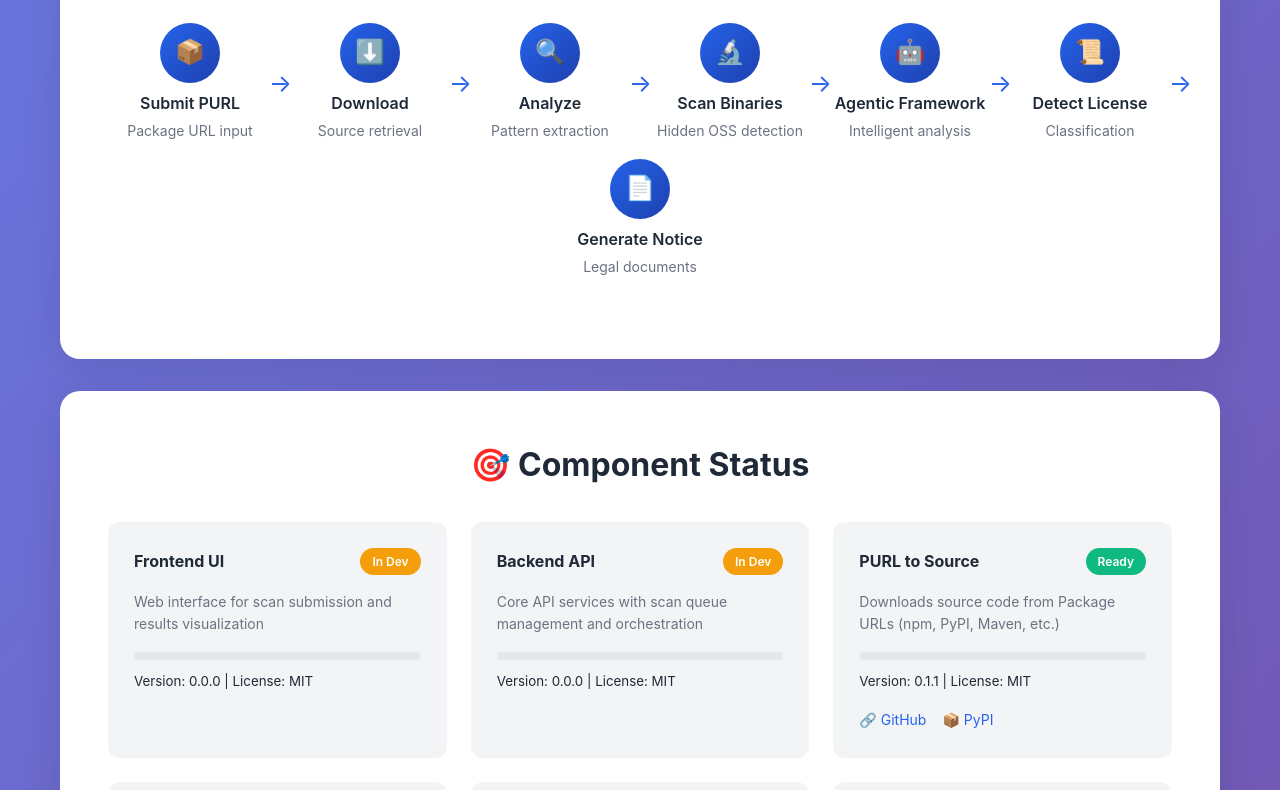
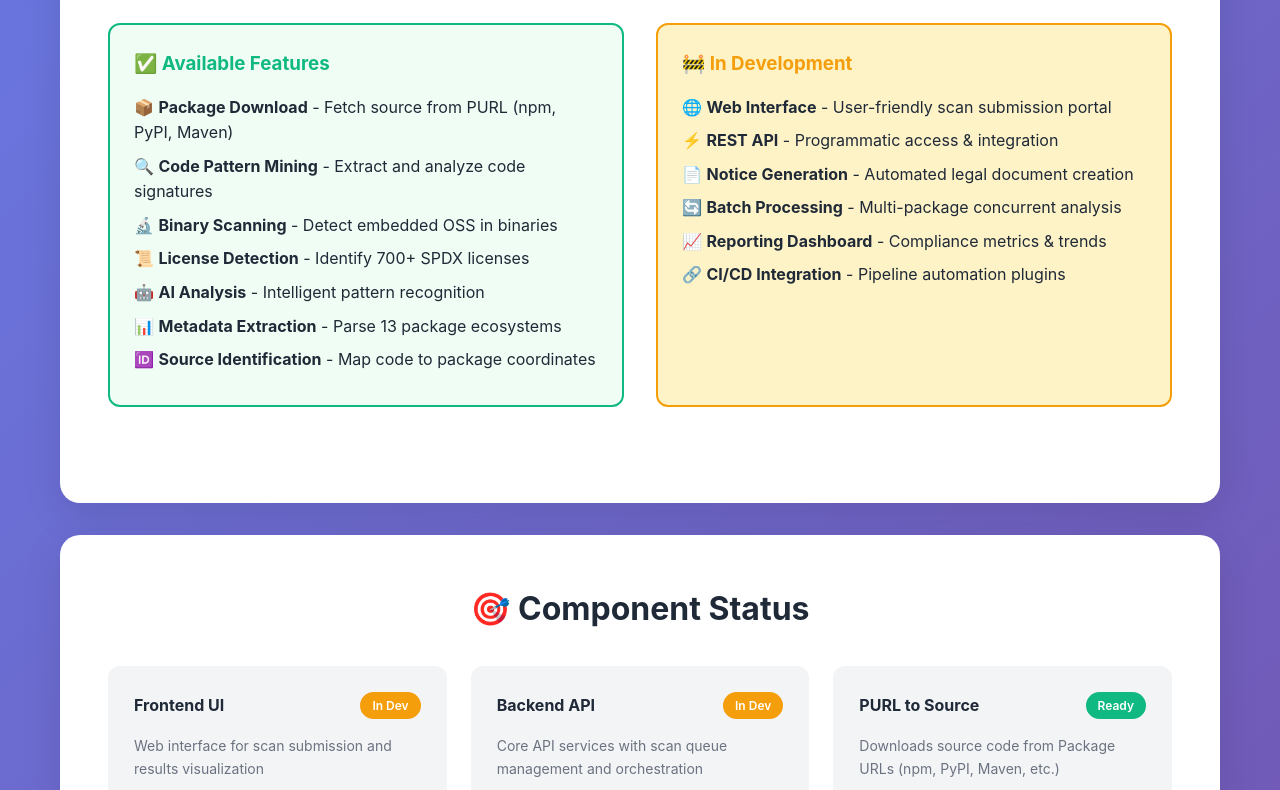
Before and after one commit to oscarvalenzuelab/codecopycatdefender.com, a plain HTML site: page index.html in a window 1280 px wide. Shown: the part 695-1485 px from the top of the page. Drawn offline with Linux system fonts and the light colour scheme.

Commit message:
Remove workflow section, fix progress bars, and add feature map
- Removed Analysis Workflow section as requested
- Removed non-working progress bars from component cards
- Added Feature Map section showing available vs in-development features
- Cleaned up unused CSS for workflow and progress bars
- Updated navigation links

```diff
--- a/index.html
+++ b/index.html
@@ -127,69 +127,6 @@
             margin-top: 0.25rem;
         }
 
-        .workflow {
-            background: white;
-            border-radius: 20px;
-            padding: 3rem;
-            margin: 2rem 0;
-            box-shadow: 0 10px 40px rgba(0,0,0,0.1);
-        }
-
-        .workflow h2 {
-            text-align: center;
-            color: var(--dark);
-            margin-bottom: 2rem;
-            font-size: 2rem;
-        }
-
-        .pipeline {
-            display: flex;
-            justify-content: space-between;
-            align-items: center;
-            flex-wrap: wrap;
-            gap: 1rem;
-            margin: 2rem 0;
-        }
-
-        .pipeline-step {
-            flex: 1;
-            min-width: 140px;
-            text-align: center;
-            position: relative;
-        }
-
-        .pipeline-step:not(:last-child)::after {
-            content: '→';
-            position: absolute;
-            right: -20px;
-            top: 35%;
-            color: var(--primary);
-            font-size: 1.5rem;
-        }
-
-        .step-icon {
-            width: 60px;
-            height: 60px;
-            background: linear-gradient(135deg, var(--primary), var(--primary-dark));
-            border-radius: 50%;
-            display: flex;
-            align-items: center;
-            justify-content: center;
-            margin: 0 auto 0.5rem;
-            color: white;
-            font-size: 1.5rem;
-        }
-
-        .step-title {
-            font-weight: 600;
-            color: var(--dark);
-            margin-bottom: 0.25rem;
-        }
-
-        .step-desc {
-            font-size: 0.875rem;
-            color: #6b7280;
-        }
 
         .components {
             background: white;
@@ -261,20 +198,6 @@
             margin-bottom: 1rem;
         }
 
-        .progress-bar {
-            height: 8px;
-            background: #e5e7eb;
-            border-radius: 4px;
-            overflow: hidden;
-            margin-bottom: 0.5rem;
-        }
-
-        .progress-fill {
-            height: 100%;
-            background: linear-gradient(90deg, var(--primary), var(--secondary));
-            border-radius: 4px;
-            transition: width 0.3s;
-        }
 
         .component-links {
             display: flex;
@@ -334,9 +257,6 @@
                 font-size: 2rem;
             }
 
-            .pipeline-step:not(:last-child)::after {
-                display: none;
-            }
 
             .nav-links {
                 display: none;
@@ -351,7 +271,6 @@
                 🛡️ <span>Copycat Code Defender</span>
             </div>
             <ul class="nav-links">
-                <li><a href="#workflow">Workflow</a></li>
                 <li><a href="#components">Components</a></li>
                 <li><a href="https://github.com/oscarvalenzuelab/copycatcodedefender.com">GitHub</a></li>
             </ul>
@@ -384,44 +303,32 @@
         </div>
     </section>
 
-    <section id="workflow" class="container">
-        <div class="workflow">
-            <h2>🔄 Analysis Workflow</h2>
-            <div class="pipeline">
-                <div class="pipeline-step">
-                    <div class="step-icon">📦</div>
-                    <div class="step-title">Submit PURL</div>
-                    <div class="step-desc">Package URL input</div>
+    <section class="container">
+        <div class="components">
+            <h2>🗺️ Feature Map</h2>
+            <div style="display: grid; grid-template-columns: repeat(auto-fit, minmax(350px, 1fr)); gap: 2rem; margin-bottom: 3rem;">
+                <div style="background: #f0fdf4; border: 2px solid #10b981; border-radius: 12px; padding: 1.5rem;">
+                    <h3 style="color: #10b981; margin-bottom: 1rem;">✅ Available Features</h3>
+                    <ul style="list-style: none; padding: 0;">
+                        <li style="margin-bottom: 0.5rem;">📦 <strong>Package Download</strong> - Fetch source from PURL (npm, PyPI, Maven)</li>
+                        <li style="margin-bottom: 0.5rem;">🔍 <strong>Code Pattern Mining</strong> - Extract and analyze code signatures</li>
+                        <li style="margin-bottom: 0.5rem;">🔬 <strong>Binary Scanning</strong> - Detect embedded OSS in binaries</li>
+                        <li style="margin-bottom: 0.5rem;">📜 <strong>License Detection</strong> - Identify 700+ SPDX licenses</li>
+                        <li style="margin-bottom: 0.5rem;">🤖 <strong>AI Analysis</strong> - Intelligent pattern recognition</li>
+                        <li style="margin-bottom: 0.5rem;">📊 <strong>Metadata Extraction</strong> - Parse 13 package ecosystems</li>
+                        <li style="margin-bottom: 0.5rem;">🆔 <strong>Source Identification</strong> - Map code to package coordinates</li>
+                    </ul>
                 </div>
-                <div class="pipeline-step">
-                    <div class="step-icon">⬇️</div>
-                    <div class="step-title">Download</div>
-                    <div class="step-desc">Source retrieval</div>
-                </div>
-                <div class="pipeline-step">
-                    <div class="step-icon">🔍</div>
-                    <div class="step-title">Analyze</div>
-                    <div class="step-desc">Pattern extraction</div>
-                </div>
-                <div class="pipeline-step">
-                    <div class="step-icon">🔬</div>
-                    <div class="step-title">Scan Binaries</div>
-                    <div class="step-desc">Hidden OSS detection</div>
-                </div>
-                <div class="pipeline-step">
-                    <div class="step-icon">🤖</div>
-                    <div class="step-title">Agentic Framework</div>
-                    <div class="step-desc">Intelligent analysis</div>
-                </div>
-                <div class="pipeline-step">
-                    <div class="step-icon">📜</div>
-                    <div class="step-title">Detect License</div>
-                    <div class="step-desc">Classification</div>
-                </div>
-                <div class="pipeline-step">
-                    <div class="step-icon">📄</div>
-                    <div class="step-title">Generate Notice</div>
-                    <div class="step-desc">Legal documents</div>
+                <div style="background: #fef3c7; border: 2px solid #f59e0b; border-radius: 12px; padding: 1.5rem;">
+                    <h3 style="color: #f59e0b; margin-bottom: 1rem;">🚧 In Development</h3>
+                    <ul style="list-style: none; padding: 0;">
+                        <li style="margin-bottom: 0.5rem;">🌐 <strong>Web Interface</strong> - User-friendly scan submission portal</li>
+                        <li style="margin-bottom: 0.5rem;">⚡ <strong>REST API</strong> - Programmatic access & integration</li>
+                        <li style="margin-bottom: 0.5rem;">📄 <strong>Notice Generation</strong> - Automated legal document creation</li>
+                        <li style="margin-bottom: 0.5rem;">🔄 <strong>Batch Processing</strong> - Multi-package concurrent analysis</li>
+                        <li style="margin-bottom: 0.5rem;">📈 <strong>Reporting Dashboard</strong> - Compliance metrics & trends</li>
+                        <li style="margin-bottom: 0.5rem;">🔗 <strong>CI/CD Integration</strong> - Pipeline automation plugins</li>
+                    </ul>
                 </div>
             </div>
         </div>
@@ -437,9 +344,6 @@
                         <span class="component-status status-development">In Dev</span>
                     </div>
                     <p class="component-desc">Web interface for scan submission and results visualization</p>
-                    <div class="progress-bar">
-                        <div class="progress-fill" style="width: 0%"></div>
-                    </div>
                     <small>Version: 0.0.0 | License: MIT</small>
                 </div>
 
@@ -449,9 +353,6 @@
                         <span class="component-status status-development">In Dev</span>
                     </div>
                     <p class="component-desc">Core API services with scan queue management and orchestration</p>
-                    <div class="progress-bar">
-                        <div class="progress-fill" style="width: 0%"></div>
-                    </div>
                     <small>Version: 0.0.0 | License: MIT</small>
                 </div>
 
@@ -461,9 +362,6 @@
                         <span class="component-status status-ready">Ready</span>
                     </div>
                     <p class="component-desc">Downloads source code from Package URLs (npm, PyPI, Maven, etc.)</p>
-                    <div class="progress-bar">
-                        <div class="progress-fill" style="width: 100%"></div>
-                    </div>
                     <small>Version: 0.1.1 | License: MIT</small>
                     <div class="component-links">
                         <a href="https://github.com/oscarvalenzuelab/semantic-copycat-purl2src">🔗 GitHub</a>
@@ -477,9 +375,6 @@
                         <span class="component-status status-ready">Ready</span>
                     </div>
                     <p class="component-desc">Extracts code patterns and performs initial license detection</p>
-                    <div class="progress-bar">
-                        <div class="progress-fill" style="width: 100%"></div>
-                    </div>
                     <small>Version: 1.7.0 | License: Proprietary</small>
                 </div>
 
@@ -489,9 +384,6 @@
                         <span class="component-status status-ready">Ready</span>
                     </div>
                     <p class="component-desc">Identifies hidden OSS components embedded in binary files</p>
-                    <div class="progress-bar">
-                        <div class="progress-fill" style="width: 95%"></div>
-                    </div>
                     <small>Version: 1.10.0 | License: MIT</small>
                     <div class="component-links">
                         <a href="https://github.com/oscarvalenzuelab/semantic-copycat-binarysniffer">🔗 GitHub</a>
@@ -505,9 +397,6 @@
                         <span class="component-status status-ready">Ready</span>
                     </div>
                     <p class="component-desc">Agentic analysis framework for intelligent code pattern detection</p>
-                    <div class="progress-bar">
-                        <div class="progress-fill" style="width: 100%"></div>
-                    </div>
                     <small>Version: 1.1.0 | License: Apache-2.0</small>
                     <div class="component-links">
                         <a href="https://github.com/oscarvalenzuelab/open_agentic_framework">🔗 GitHub</a>
@@ -520,9 +409,6 @@
                         <span class="component-status status-ready">Ready</span>
                     </div>
                     <p class="component-desc">High-performance license detection across 700+ SPDX identifiers with confidence scores</p>
-                    <div class="progress-bar">
-                        <div class="progress-fill" style="width: 100%"></div>
-                    </div>
                     <small>Version: 1.2.6 | License: Apache-2.0</small>
                     <div class="component-links">
                         <a href="https://github.com/oscarvalenzuelab/semantic-copycat-oslili">🔗 GitHub</a>
@@ -536,9 +422,6 @@
                         <span class="component-status status-development">In Dev</span>
                     </div>
                     <p class="component-desc">Generates legal notices with licenses and copyright information</p>
-                    <div class="progress-bar">
-                        <div class="progress-fill" style="width: 0%"></div>
-                    </div>
                     <small>Version: 0.0.0 | License: MIT</small>
                     <div class="component-links">
                         <a href="https://github.com/oscarvalenzuelab/semantic-copycat-purl2notice">🔗 GitHub</a>
@@ -551,9 +434,6 @@
                         <span class="component-status status-ready">Ready</span>
                     </div>
                     <p class="component-desc">Universal package metadata extractor supporting 13 package ecosystems</p>
-                    <div class="progress-bar">
-                        <div class="progress-fill" style="width: 100%"></div>
-                    </div>
                     <small>Version: 1.5.0 | License: MIT</small>
                     <div class="component-links">
                         <a href="https://github.com/oscarvalenzuelab/semantic-copycat-upmex">🔗 GitHub</a>
@@ -567,9 +447,6 @@
                         <span class="component-status status-ready">Ready</span>
                     </div>
                     <p class="component-desc">Identifies package coordinates from source code using SWHIDs and multiple strategies</p>
-                    <div class="progress-bar">
-                        <div class="progress-fill" style="width: 100%"></div>
-                    </div>
                     <small>Version: 1.1.2 | License: AGPL-3.0</small>
                     <div class="component-links">
                         <a href="https://github.com/oscarvalenzuelab/semantic-copycat-src2id">🔗 GitHub</a>
```
